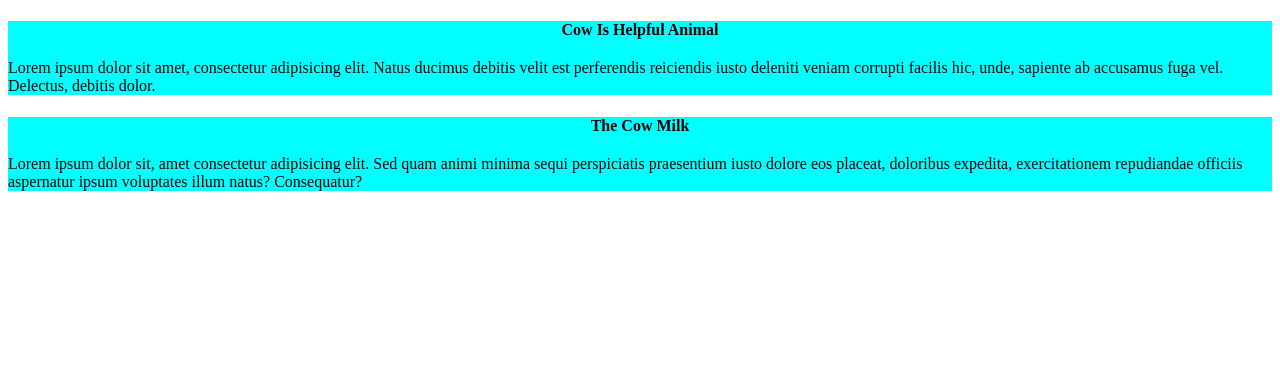
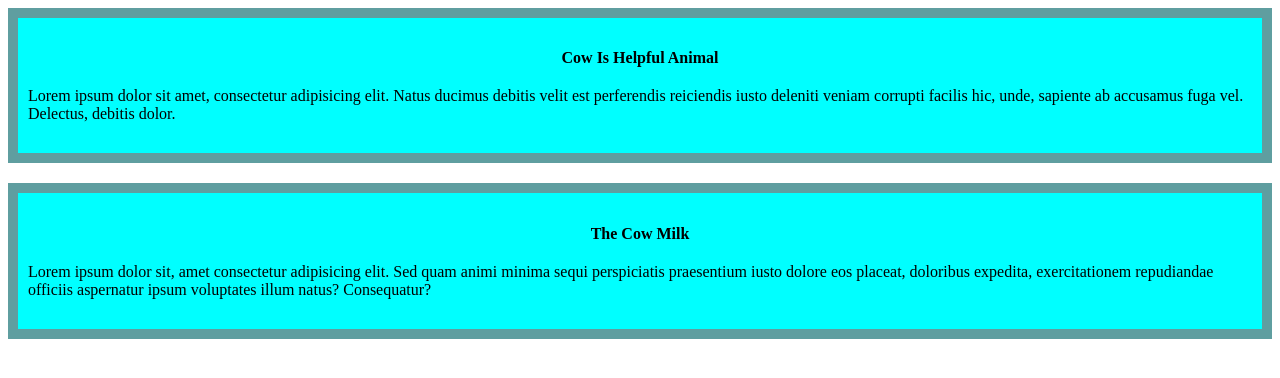
Before and after one commit to Mahabub1715563637/my-first-website, a plain HTML site: page index.html in a window 1280 px wide. Drawn offline with Linux system fonts and the light colour scheme.

Commit message:
cow related

```diff
--- a/style.css
+++ b/style.css
@@ -1,3 +1,3 @@
-div{background-color: aqua;}
+div{background-color: aqua;border: 10px solid cadetblue;padding: 10px;}
 *{margin-bottom: 20px;}
 h4{text-align: center;}
```
